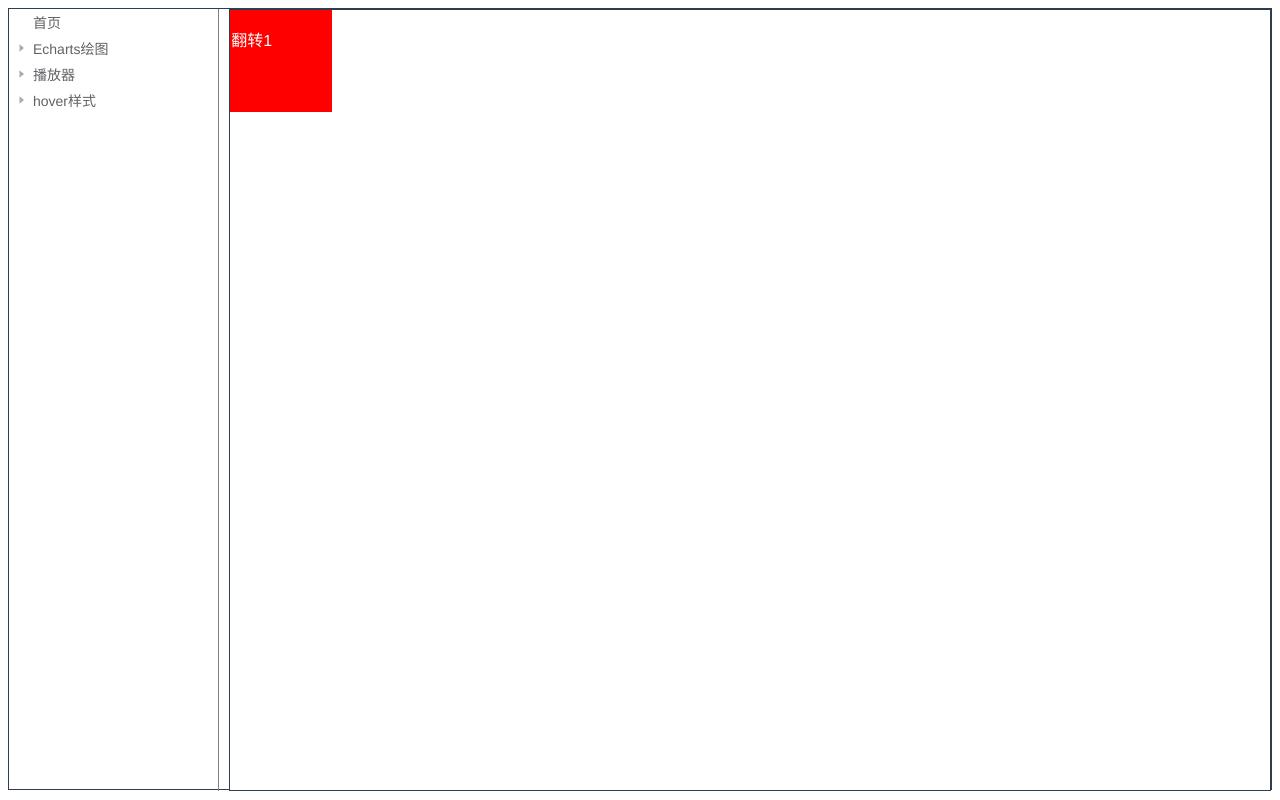
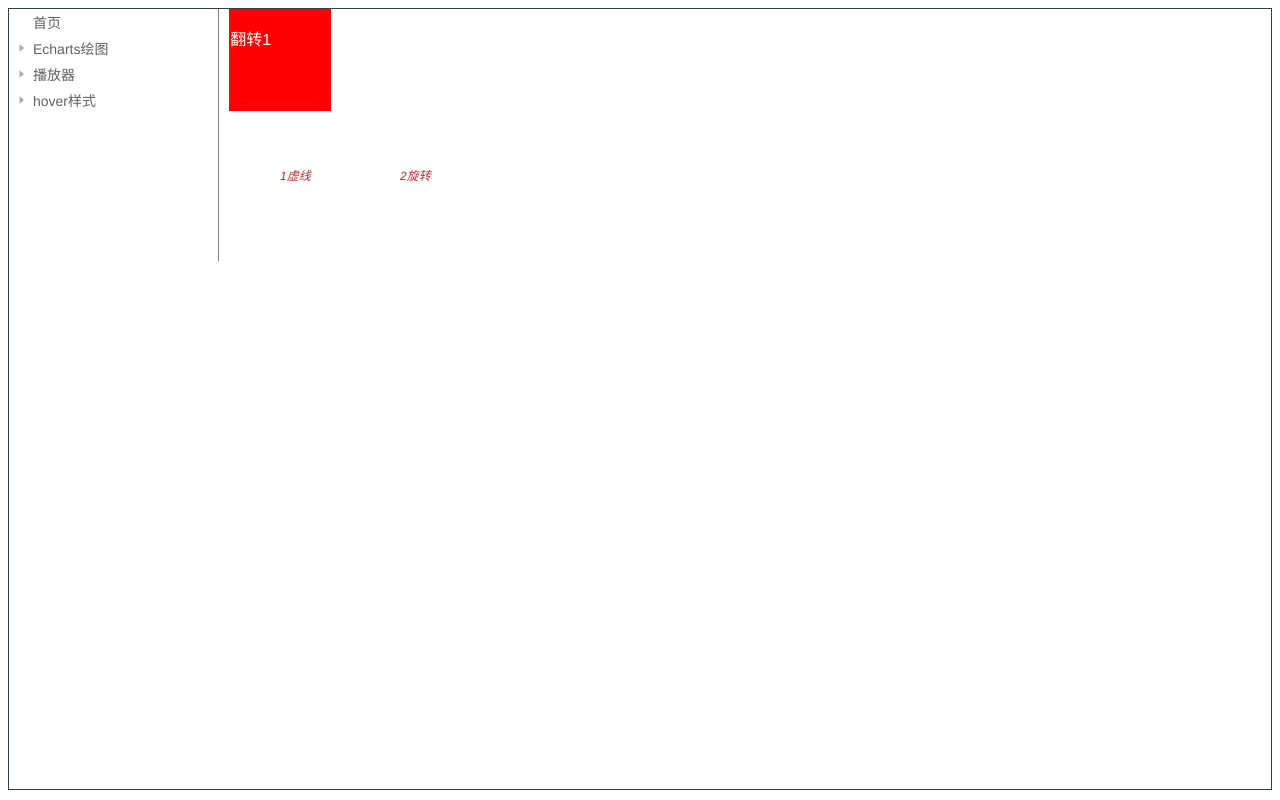
Before and after one commit to songyantaoqq163com/vue3, a Vue app: page /#/FirstHover in a window 1280 px wide. Built offline with nearby package versions, Linux system fonts and the light colour scheme; what @jiaminghi/data-view, echarts-gl, vue-audio-visual would draw is missing.

Commit message:
功能-旋转2

```diff
--- a/src/components/HoverFunction/FirstHover.vue
+++ b/src/components/HoverFunction/FirstHover.vue
@@ -1,7 +1,15 @@
 <template>
-  <div id="app">
+  <div id="row">
     <div class="borderRed card">
       <p>翻转1</p>
+    </div>
+    <!-- 1 -->
+    <div class="block">
+      <i class="hovicon effect-1 sub-a">1虚线</i>
+    </div>
+    <!-- 2 -->
+    <div class="block">
+      <i class="hovicon effect-1 sub-b">2旋转</i>
     </div>
   </div>
 </template>
@@ -34,4 +42,124 @@ export default {
   transform: rotateY(0.5turn);
   background: rgb(203, 222, 100);
 }
+
+
+#row{
+  float:left;
+  width:100%;
+}
+#row .block{
+  float:left;
+  width:120px;
+  height:150px;
+}
+.hovicon{
+  display:inline-block;
+  font-size:12px;
+  line-height:90px;
+  cursor:pointer;
+  margin:20px;
+  height:90px;
+  border-radius:50%;
+  text-align:center;
+  position:relative;
+  text-decoration:none;
+  z-index:1;
+  color:#be2c2c;
+}
+.hovicon:after {
+  pointer-events: none;
+  position: absolute;
+  width: 100%;
+  height: 100%;
+  border-radius: 50%;
+  content: '';
+  -webkit-box-sizing: content-box;
+  -moz-box-sizing: content-box;
+  box-sizing: content-box;
+}
+.hovicon:before {
+  speak: none;
+  font-size: 48px;
+  line-height: 90px;
+  font-style: normal;
+  font-weight: normal;
+  font-variant: normal;
+  text-transform: none;
+  display: block;
+  -webkit-font-smoothing: antialiased;
+}
+/* 1 */
+.hovicon.effect-1 {
+  width: 92px;
+  height: 92px;
+  box-shadow: 0 0 0 4px white;
+}
+.hovicon.effect-1.small {
+  width: 45px;
+  height: 45px;
+}
+.hovicon.effect-1.mini {
+  width: 30px;
+  height: 30px;
+}
+.hovicon.effect-1.sub-a {
+  -webkit-transition: box-shadow 0.2s;
+  -moz-transition: box-shadow 0.2s;
+  transition: box-shadow 0.2s;
+}
+.hovicon.effect-1:before {
+  line-height: 92px;
+}
+.hovicon.effect-1:after {
+  top: -4px;
+  left: -4px;
+  padding: 0;
+  z-index: 10;
+  border: 4px dashed #fff;
+}
+.hovicon.effect-1:hover {
+  box-shadow: 0 0 0 0 rgba(255, 255, 255, 0);
+  color: #fff;
+}
+
+.hovicon.effect-1:hover i {
+  color: #fff;
+}
+
+.hovicon.effect-1.sub-b:hover {
+  -webkit-transition: box-shadow 0.2s;
+  -moz-transition: box-shadow 0.2s;
+  transition: box-shadow 0.2s;
+}
+.hovicon.effect-1.sub-b:hover:after {
+  -webkit-animation: spinAround 9s linear infinite;
+  -moz-animation: spinAround 9s linear infinite;
+  animation: spinAround 9s linear infinite;
+}
+@-webkit-keyframes spinAround {
+  from {
+    -webkit-transform: rotate(0deg);
+  }
+  to {
+    -webkit-transform: rotate(360deg);
+  }
+}
+@-moz-keyframes spinAround {
+  from {
+    -moz-transform: rotate(0deg);
+  }
+  to {
+    -moz-transform: rotate(360deg);
+  }
+}
+@keyframes spinAround {
+  from {
+    transform: rotate(0deg);
+  }
+  to {
+    transform: rotate(360deg);
+  }
+}
+
 </style>
```
